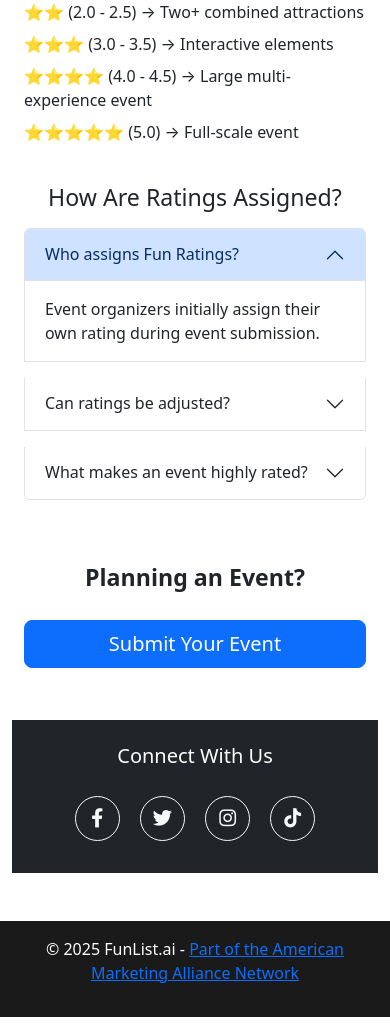
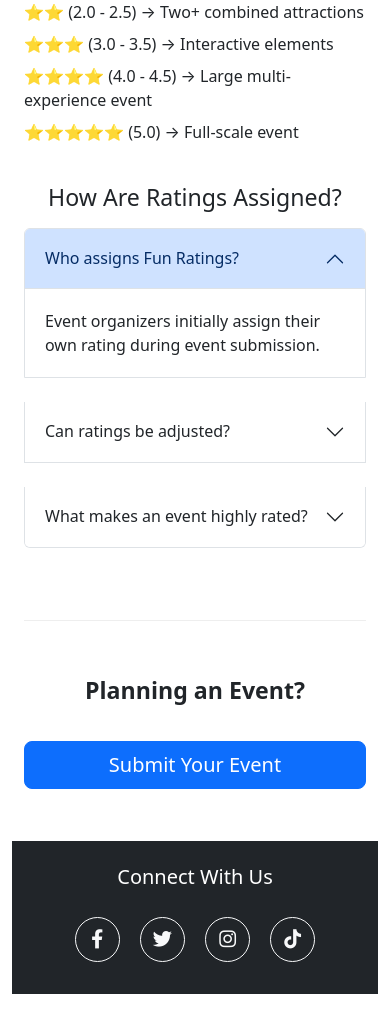
Before and after one commit to AMASPC-Org/funlist, a Flask app: page / in a window 390 px wide. Shown: the part 5142-6175 px from the top of the page. Run offline with Flask 3, Linux system fonts and the light colour scheme; data that the repository does not hold is empty; some libraries are stand-ins or nearby versions.

Commit message:
Assistant checkpoint: Improve spacing for ratings and CTA sections
Assistant generated file changes:
- static/css/custom.css: Adjust spacing for ratings and CTA sections

---

User prompt:

The spacing is better, but still tight for these two:

```diff
--- a/static/css/custom.css
+++ b/static/css/custom.css
@@ -571,4 +571,26 @@ body {
     .fun-assistant-features {
         margin-bottom: 2rem;
     }
+
+    #ratingFAQ .accordion-item {
+        margin-bottom: 1.5rem;
+    }
+
+    #ratingFAQ .accordion-button {
+        padding: 1.25rem;
+    }
+
+    #ratingFAQ .accordion-body {
+        padding: 1.25rem;
+    }
+
+    .text-center.mt-4 {
+        margin-top: 3rem !important;
+        padding-top: 2rem;
+        border-top: 1px solid #eee;
+    }
+
+    .text-center.mt-4 h3 {
+        margin-bottom: 2rem !important;
+    }
 }
```
